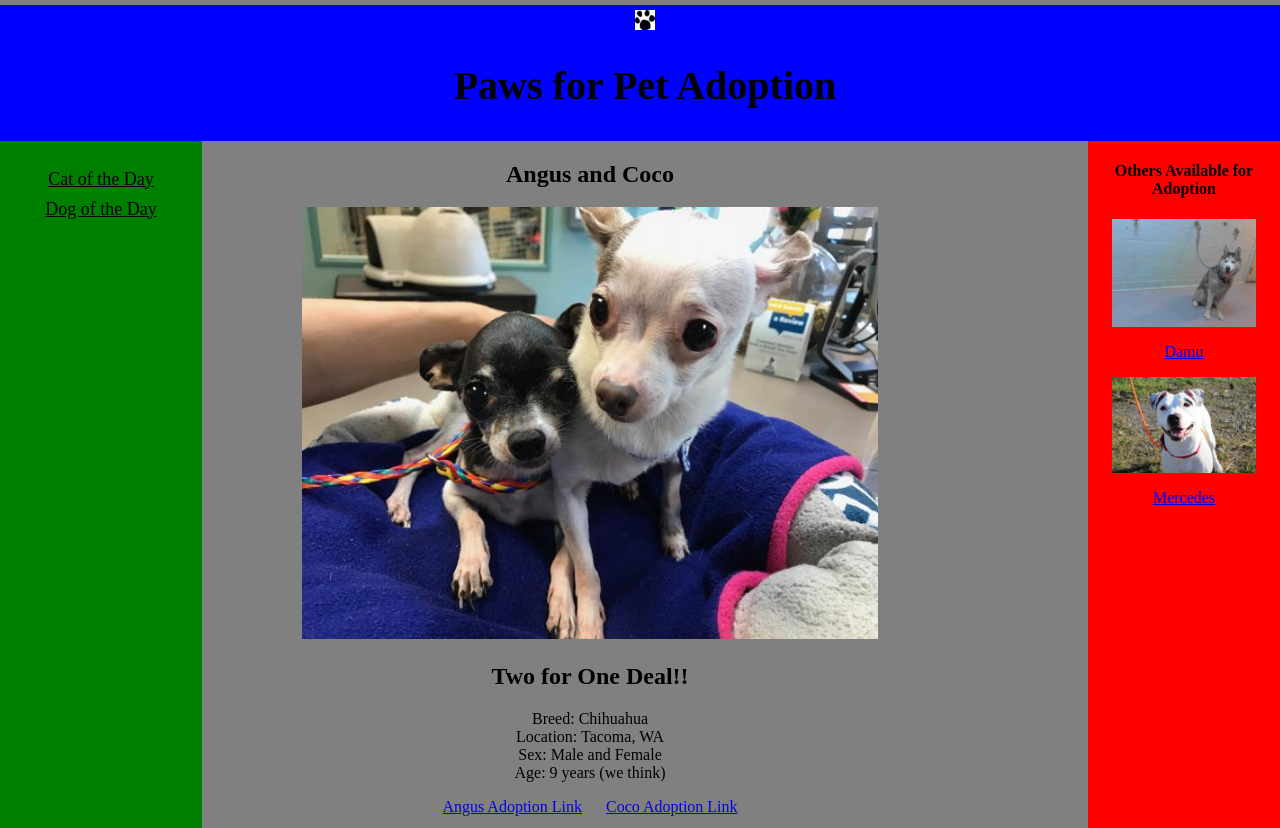
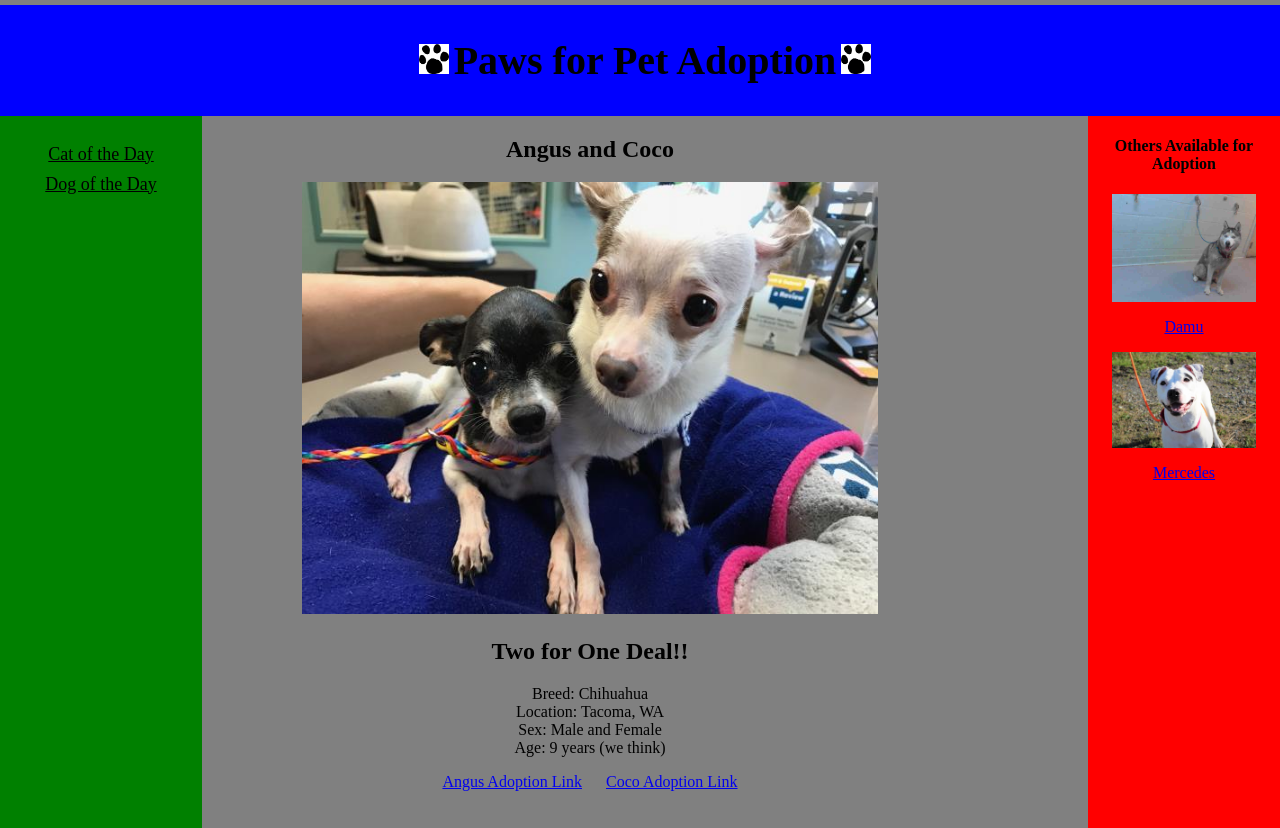
Before and after one commit to Hurat/Hurat.github.io, a plain HTML site: page dogs.html in a window 1280 px wide. Shown: the top 828 px of the page. Drawn offline with Linux system fonts and the light colour scheme.

Commit message:
Second commit

```diff
--- a/dogs.html
+++ b/dogs.html
@@ -8,6 +8,7 @@
   <header>
     <img src="images/logo.png" alt="Logo">
     <h1>Paws for Pet Adoption</h1>
+    <img src="images/logo.png" alt="Logo">
   </header>
   <nav>
     <ul>
--- a/style.css
+++ b/style.css
@@ -21,7 +21,15 @@ header {
 }
 
 header img {
-    height: 20px;
+    height: 30px;
+    width: 30px;
+    display: inline-block;
+    background-color: blue;
+}
+
+header h1 {
+    display: inline-block;
+    text-align: center;
 }
 
 nav {
```
Also changed, not shown: index.css (+9 -1 lines).
